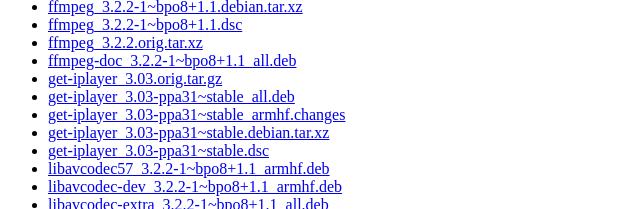
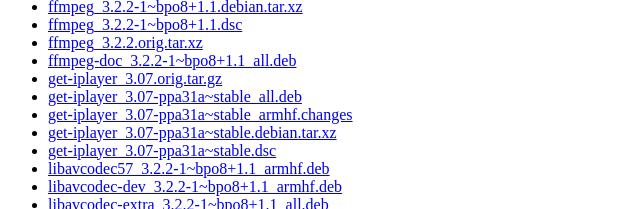
Before and after one commit to bobrippling/raspbian, a plain HTML site: page stable/index.html in a window 1280 px wide. Shown: the part 311-520 px from the top of the page, without its empty margins (0-640 px from the left). Drawn offline with Linux system fonts and the light colour scheme.

Commit message:
rebuild indexes

```diff
--- a/stable/index.html
+++ b/stable/index.html
@@ -43,11 +43,11 @@
   <li><a href="ffmpeg_3.2.2-1~bpo8+1.1.dsc">ffmpeg_3.2.2-1~bpo8+1.1.dsc</a></li>
   <li><a href="ffmpeg_3.2.2.orig.tar.xz">ffmpeg_3.2.2.orig.tar.xz</a></li>
   <li><a href="ffmpeg-doc_3.2.2-1~bpo8+1.1_all.deb">ffmpeg-doc_3.2.2-1~bpo8+1.1_all.deb</a></li>
-  <li><a href="get-iplayer_3.03.orig.tar.gz">get-iplayer_3.03.orig.tar.gz</a></li>
-  <li><a href="get-iplayer_3.03-ppa31~stable_all.deb">get-iplayer_3.03-ppa31~stable_all.deb</a></li>
-  <li><a href="get-iplayer_3.03-ppa31~stable_armhf.changes">get-iplayer_3.03-ppa31~stable_armhf.changes</a></li>
-  <li><a href="get-iplayer_3.03-ppa31~stable.debian.tar.xz">get-iplayer_3.03-ppa31~stable.debian.tar.xz</a></li>
-  <li><a href="get-iplayer_3.03-ppa31~stable.dsc">get-iplayer_3.03-ppa31~stable.dsc</a></li>
+  <li><a href="get-iplayer_3.07.orig.tar.gz">get-iplayer_3.07.orig.tar.gz</a></li>
+  <li><a href="get-iplayer_3.07-ppa31a~stable_all.deb">get-iplayer_3.07-ppa31a~stable_all.deb</a></li>
+  <li><a href="get-iplayer_3.07-ppa31a~stable_armhf.changes">get-iplayer_3.07-ppa31a~stable_armhf.changes</a></li>
+  <li><a href="get-iplayer_3.07-ppa31a~stable.debian.tar.xz">get-iplayer_3.07-ppa31a~stable.debian.tar.xz</a></li>
+  <li><a href="get-iplayer_3.07-ppa31a~stable.dsc">get-iplayer_3.07-ppa31a~stable.dsc</a></li>
   <li><a href="libavcodec57_3.2.2-1~bpo8+1.1_armhf.deb">libavcodec57_3.2.2-1~bpo8+1.1_armhf.deb</a></li>
   <li><a href="libavcodec-dev_3.2.2-1~bpo8+1.1_armhf.deb">libavcodec-dev_3.2.2-1~bpo8+1.1_armhf.deb</a></li>
   <li><a href="libavcodec-extra_3.2.2-1~bpo8+1.1_all.deb">libavcodec-extra_3.2.2-1~bpo8+1.1_all.deb</a></li>
```
